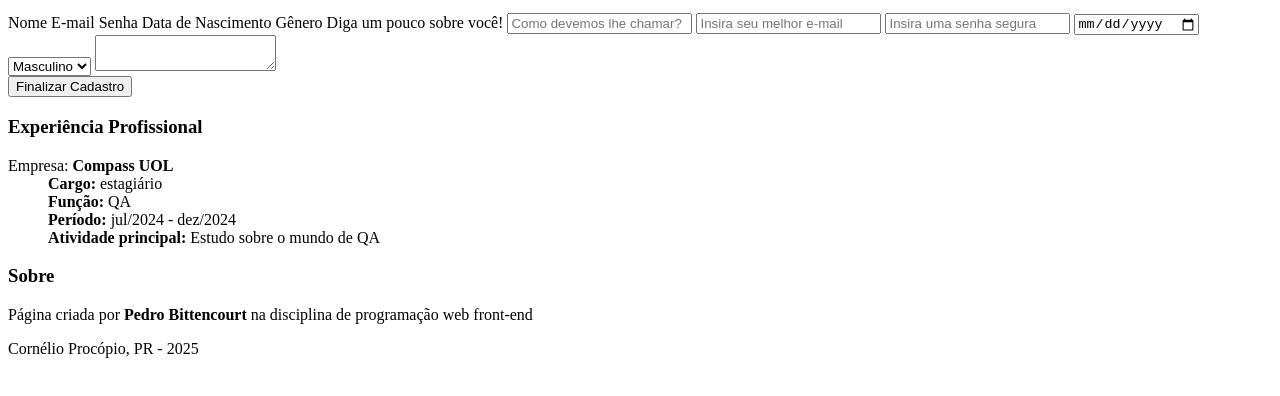
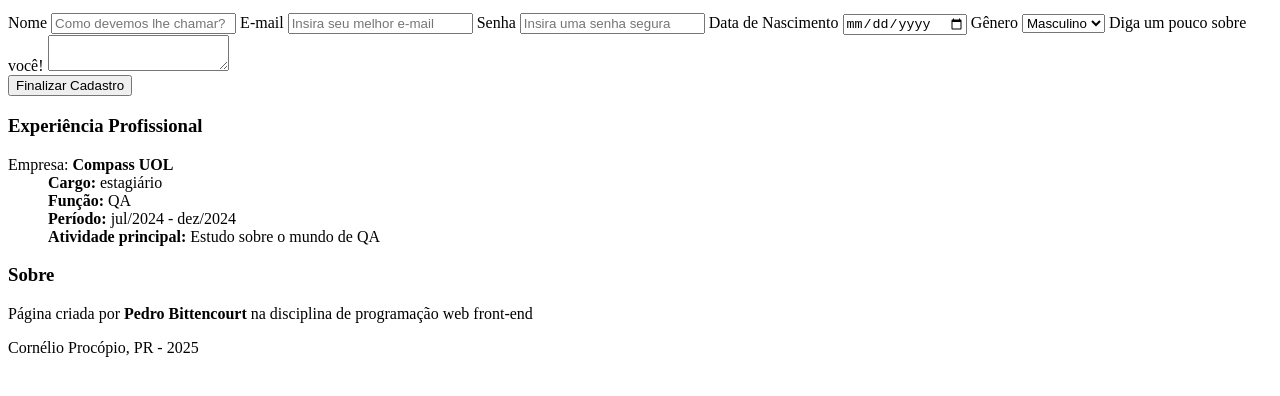
Before and after one commit to pBittencourtS/TagsNovas, a plain HTML site: page index.html in a window 1280 px wide. Shown: the part 260-656 px from the top of the page. Drawn offline with nearby package versions, Linux system fonts and the light colour scheme.

Commit message:
atualizando formulário

```diff
--- a/index.html
+++ b/index.html
@@ -21,23 +21,27 @@
                 <figcaption>Logo da UTFPR</figcaption>
             </figure>
         </header>
-        <form >
+
+        <form>
             <label for="inputNome">Nome</label>
+            <input type="text" name="Nome" id="inputNome" placeholder="Como devemos lhe chamar?" required>
+
             <label for="inputEmail">E-mail</label>
+            <input type="text" name="E-mail" id="inputEmail" placeholder="Insira seu melhor e-mail" required>
+
             <label for="inputSenha">Senha</label>
+            <input type="password" name="Senha" id="inputSenha" placeholder="Insira uma senha segura" required>
+
             <label for="inputDataNascimento">Data de Nascimento</label>
+            <input type="date" name="dataNascimento" id="inputDataNascimento" required>
+
             <label for="inputGenero">Gênero</label>
-            <label for="sobre">Diga um pouco sobre você!</label>
-
-            <input type="text" name="Nome" id="inputNome" placeholder="Como devemos lhe chamar?" required>
-            <input type="text" name="E-mail" id="inputEmail" placeholder="Insira seu melhor e-mail" required>
-            <input type="password" name="Senha" id="inputSenha" placeholder="Insira uma senha segura" required>
-            <input type="date" name="dataNascimento" id="inputDataNascimento" required>
             <select id="inputGenero" name="genero">
                 <option value="masculino">Masculino</option>
-                <option value="eminino">Feminino</option>
+                <option value="feminino">Feminino</option>
             </select>
 
+            <label for="inputSobreVc">Diga um pouco sobre você!</label>
             <textarea name="sobreVc" id="inputSobreVc"></textarea>
 
             <br>
```
